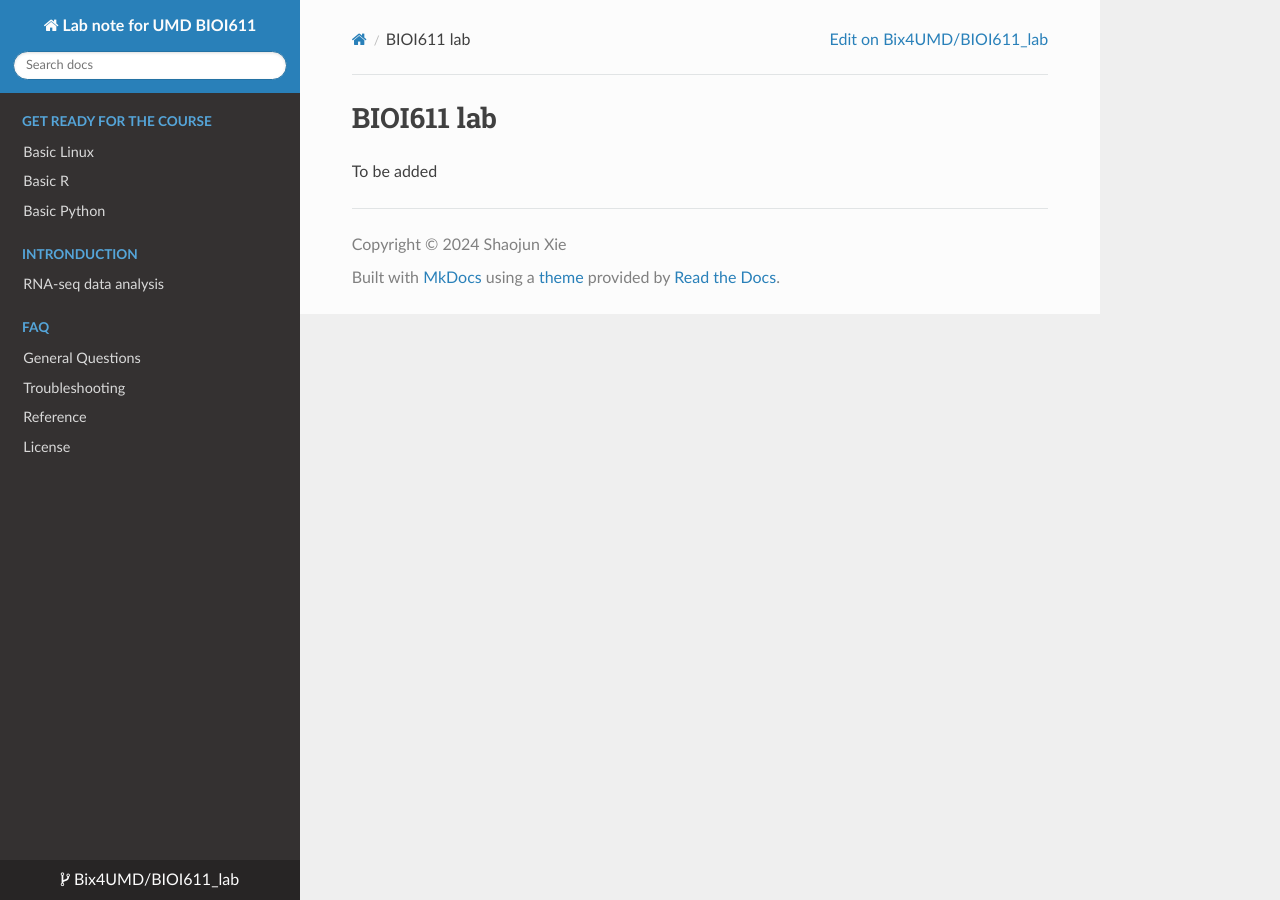
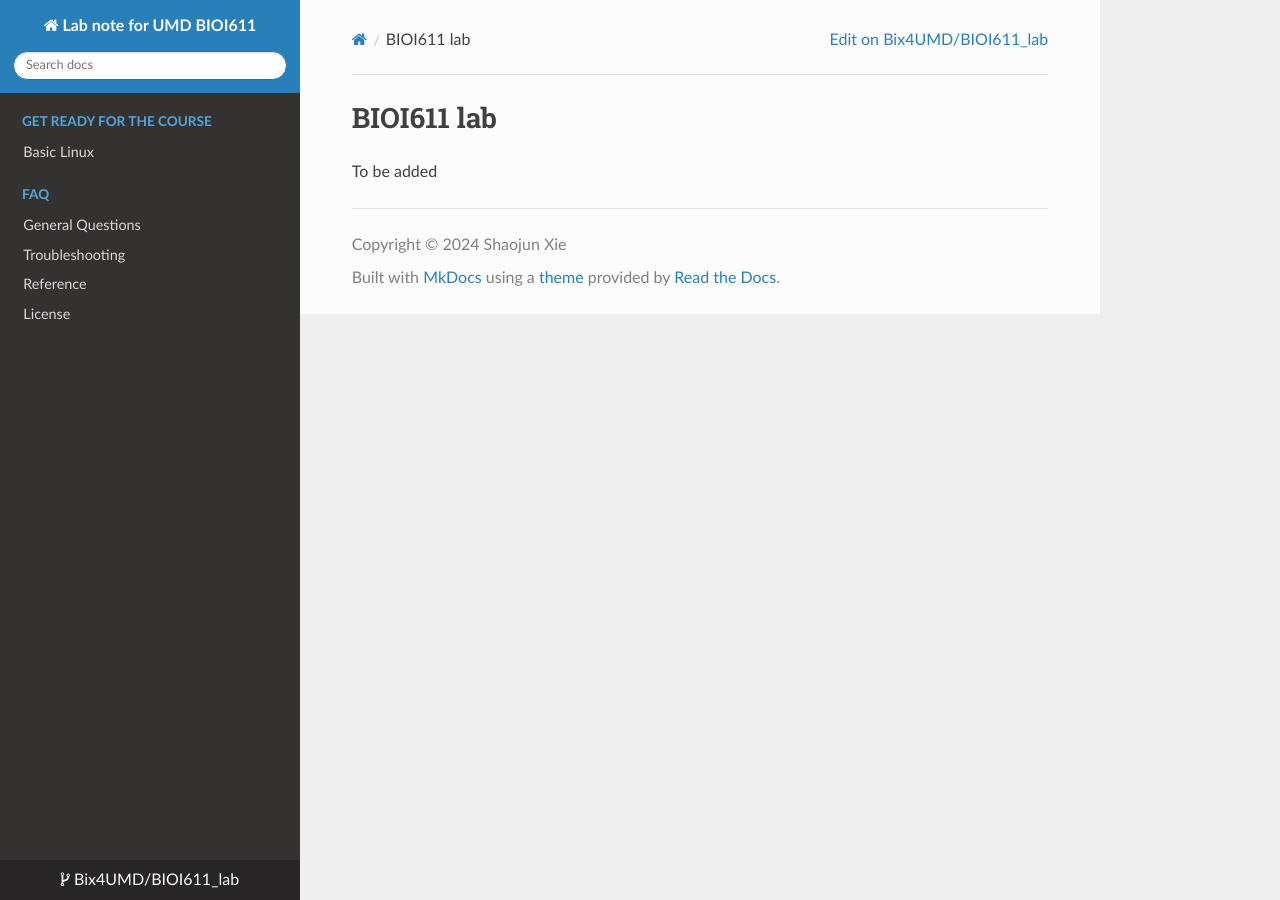
Before and after one commit to Bix4UMD/BIOI611_lab, an MkDocs documentation site: the page built from docs/index.md, in a window 1280 px wide. Built offline with MkDocs 1.6.1, drawn with Linux system fonts in a browser that asks for light colours; nearby versions of some CDN libraries; some of the changed lines change nothing that is shown.

Commit message:
Update mkdocs.yaml

```diff
--- a/mkdocs.yaml
+++ b/mkdocs.yaml
@@ -30,11 +30,11 @@ nav:
 
   - Get ready for the course:
     - Basic Linux:  basic_linux.md
-    - Basic R:      basic_r.md
-    - Basic Python: basic_python.md
+    #- Basic R:      basic_r.md
+    #- Basic Python: basic_python.md
 
-  - Intronduction:
-    - RNA-seq data analysis: s1_lab_RNAseq_lab.md
+    #- Intronduction:
+    #- RNA-seq data analysis: s1_lab_RNAseq_lab.md
 
   - FAQ:
       - General Questions: general-questions.md
```
